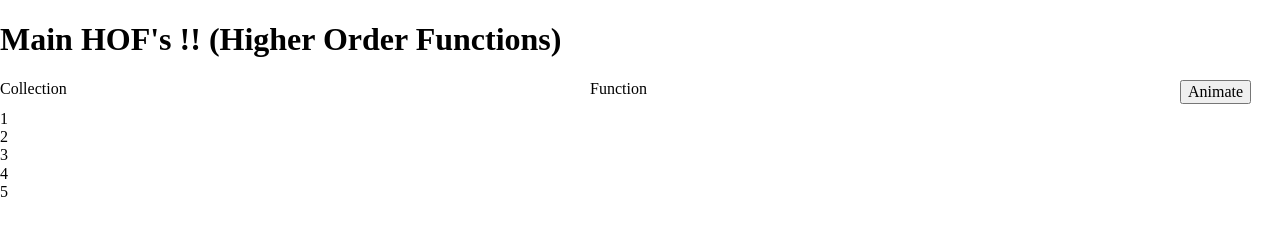
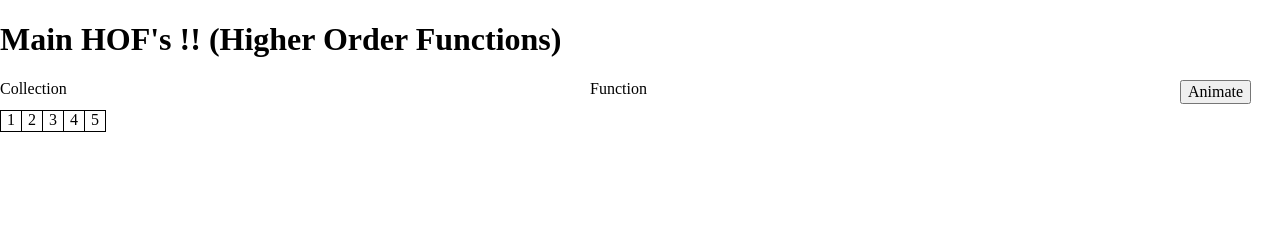
Before and after one commit to lambdabricks/animating-hofs, a plain HTML site: page index.html in a window 1280 px wide. Drawn offline with nearby package versions, Linux system fonts and the light colour scheme.

Commit message:
Style collection elements

```diff
--- a/styles.css
+++ b/styles.css
@@ -28,3 +28,16 @@
   grid-row: 1 / span 2;
   grid-column: 3 / span 1;
 }
+
+.input-collection-element {
+  border: 1px solid black;
+  border-right: none;
+  float: left;
+  height: 20px;
+  text-align: center;
+  width: 20px;
+}
+
+.input-collection-element:last-of-type {
+  border-right: 1px solid black;
+}
```
